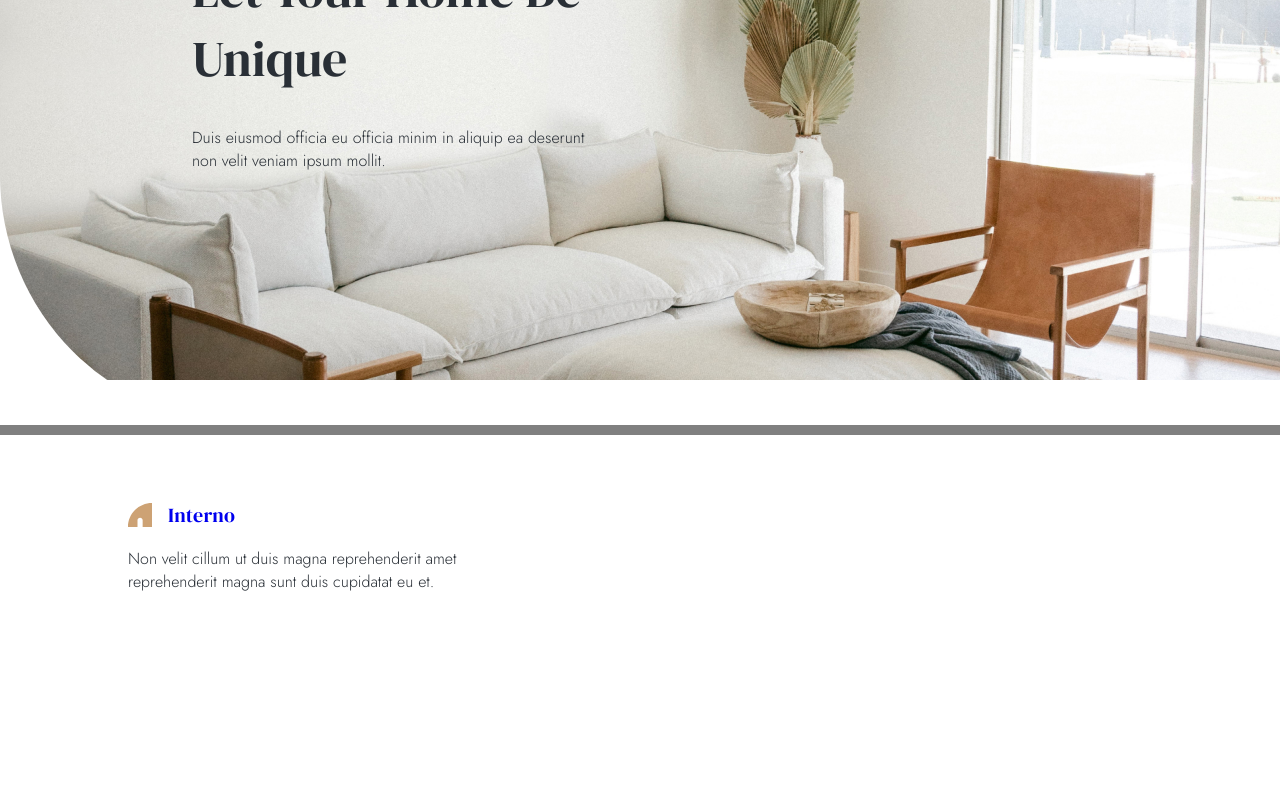
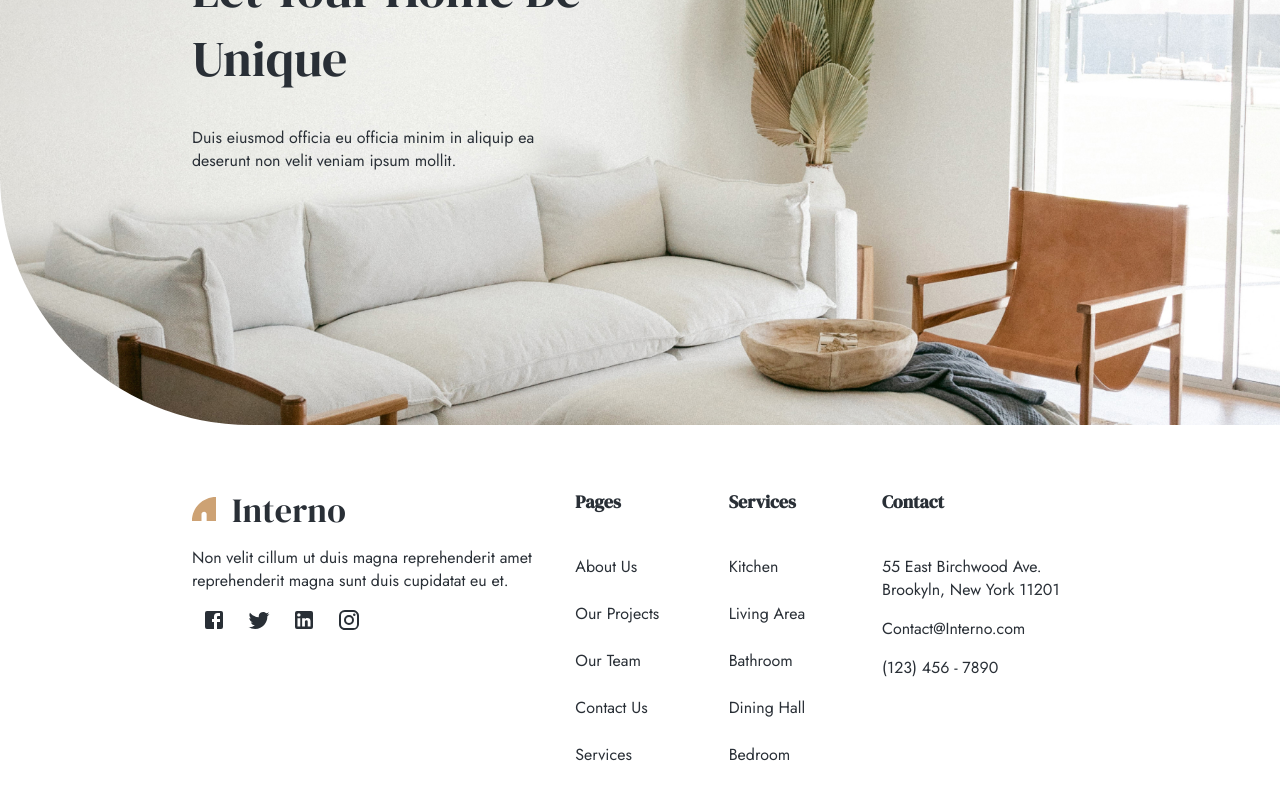
Before and after one commit to Davoboss1/InteriorDesign, a React (Vite) app: page / in a window 1280 px wide. Shown: the part 404-1204 px from the top of the page. Built offline with nearby package versions, Linux system fonts and the light colour scheme.

Commit message:
Footer added

```diff
--- a/src/App.tsx
+++ b/src/App.tsx
@@ -13,6 +13,13 @@ import MenuIcon from '@mui/icons-material/Menu';
 import Container from '@mui/material/Container';
 import Button from '@mui/material/Button';
 import MenuItem from '@mui/material/MenuItem';
+
+import SearchIcon from '@mui/icons-material/SearchOutlined';
+import TwitterIcon from '@mui/icons-material/Twitter';
+import LinkedInIcon from '@mui/icons-material/LinkedIn';
+import InstagramIcon from '@mui/icons-material/Instagram';
+import FacebookIcon from '@mui/icons-material/Facebook';
+
 
 //Css imports
 import "./css/bootstrap-utilities.min.css"
@@ -65,6 +72,7 @@ const NavBar = () => {
                 {page}
               </Button>
             ))}
+            <SearchIcon className={"my-auto"} />
           </Box>
 
           {/* Small screen display */}
@@ -134,12 +142,13 @@ const Footer = () => {
 
   return (
     <footer>
-      <Grid container p={"5% 10%"} spacing={3}>
+      <Grid container p={"5% 15%"} spacing={3}>
         <Grid item xs={5}>
           <div className='d-flex align-items-center'>
             <img src={logo} alt={"Inferno Logo"} height="24" width="24" />
             <Typography
-            variant="h6"
+              className='primary-2'
+              variant="h4"
               component="a"
               href="/"
               sx={{
@@ -153,20 +162,92 @@ const Footer = () => {
             </Typography>
           </div>
           <p>Non velit cillum ut duis magna reprehenderit amet reprehenderit magna sunt duis cupidatat eu et.</p>
+          <div className="d-flex justify-content-around w-50">
+            <FacebookIcon />
+            <TwitterIcon />
+            <LinkedInIcon />
+            <InstagramIcon />
 
+          </div>
 
         </Grid>
 
         <Grid item xs>
+          <div>
+            <h6>
+              Pages
+            </h6>
 
+            <a href="/">
+              About Us
+            </a>
+
+            <a className={"mt-4"} href="/">
+              Our Projects
+            </a>
+
+            <a className={"mt-4"} href="/">
+              Our Team
+            </a>
+
+            <a className={"mt-4"} href="/">
+              Contact Us
+            </a>
+
+            <a className={"mt-4"} href="/">
+              Services
+            </a>
+          </div>
         </Grid>
 
         <Grid item xs>
+          <div>
+            <h6>
+              Services
+            </h6>
 
+            <a href="/">
+              Kitchen
+            </a>
+
+            <a className={"mt-4"} href="/">
+              Living Area
+            </a>
+
+            <a className={"mt-4"} href="/">
+              Bathroom
+            </a>
+
+            <a className={"mt-4"} href="/">
+              Dining Hall
+            </a>
+
+            <a className={"mt-4"} href="/">
+              Bedroom
+            </a>
+          </div>
         </Grid>
 
         <Grid item xs={3}>
+        <div>
+            <h6>
+              Contact
+            </h6>
 
+            <p>
+              55 East Birchwood Ave. <br />
+              Brookyln, New York 11201
+            </p>
+
+            <p>
+              Contact@Interno.com
+            </p>
+
+            <p>
+              (123) 456 - 7890
+            </p>
+
+          </div>
         </Grid>
 
       </Grid>
--- a/src/css/App.css
+++ b/src/css/App.css
@@ -1,9 +1,14 @@
 body{
     margin: 0;
     font-family: 'Jost', sans-serif;
-    font-weight: 300;
+    font-weight: 400;
 
     color: #292F36;
+}
+
+a{
+    color: #292F36;
+    text-decoration: none;
 }
 
 h1,h2,h3,h4,h5,h6{
@@ -65,7 +70,11 @@ h6{
     padding: 10px 0;
 }
 
-.main-navbar *{
+.main-navbar a{
+    color: #292F36;
+}
+
+.main-navbar button{
     color: #292F36;
     font-family: inherit;
     font-weight: 400;
@@ -75,8 +84,8 @@ h6{
     display: flex;
     width: 100%;
     height: 740px;
-    background-size: 100%;
-    background-position: cover;
+    background-size: cover;
+    background-position: center;
     background-repeat: no-repeat;
     background-image: url("../assets/top-bg.jpg");
     border-bottom-left-radius: 250px;
@@ -93,6 +102,13 @@ h6{
 }
 
 footer{
-    height: 400px;
-    border-top: 10px solid grey;
+    color: #292F36;
 }
+
+footer h6{
+    margin-top: 0;
+}
+
+footer a{
+    display: block;
+}
```
Lines whose indentation alone changed are shown as unchanged.
